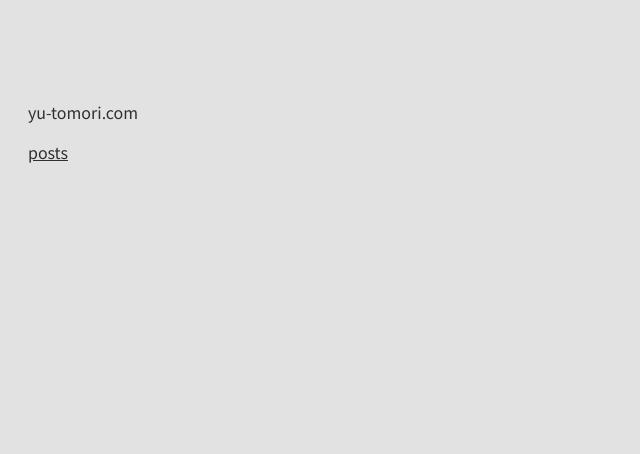
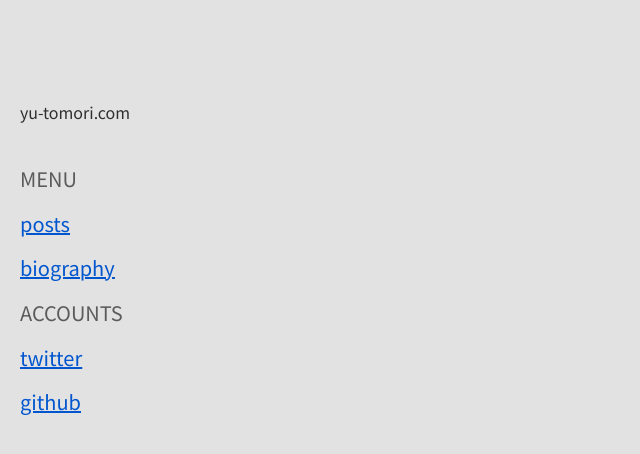
Before and after one commit to yu-tomori/yu-tomori.com, a React app: page / in a window 1280 px wide. Shown: the top 454 px of the page, without its empty margins (0-640 px from the left). Built offline with nearby package versions, Linux system fonts and the light colour scheme.

Commit message:
initialize git

```diff
--- a/public/style.css
+++ b/public/style.css
@@ -14,6 +14,11 @@
     /* space */
     --global-vertical-interval: 16px;
     --global-padding: 100px 20px;
+}
+
+* {
+    margin: 0;
+    padding: 0;
 }
 
 body {
--- a/src/components/Layout.js
+++ b/src/components/Layout.js
@@ -6,10 +6,15 @@ const Wrapper = styled.div`
     margin: var(--global-padding);
 `
 
+const Margin = styled.div`
+    height: 40px;
+`
+
 const Layout = ({children}) => {
     return (
         <Wrapper>
             <Breadcrumbs />
+            <Margin />
             {children}
         </Wrapper>
     )
--- a/src/pages/Home.js
+++ b/src/pages/Home.js
@@ -1,11 +1,56 @@
 import React from "react";
+import styled from "styled-components";
 import { NavLink } from "react-router-dom";
 import Layout from "../components/Layout.js";
+
+const Container = styled.div`
+    display: flex;
+    flex-direction: column;
+    gap: 16px;
+`
+
+const LinksContainer = styled.div`
+    display: flex;
+    flex-direction: column;
+    gap: 15px;
+`
+
+const SectionTitle = styled.p`
+    font-size: var(--text-large);
+    color: var(--gray);
+`
+
+const Link = styled.p`
+    color: var(--blue);
+    font-size: var(--text-large);
+    text-decoration: underline;
+    text-decoration-color: var(--blue);
+`
 
 const Home = () => {
     return (
         <Layout>
-            <NavLink to="posts">posts</NavLink>
+            <Container>
+            <SectionTitle>MENU</SectionTitle>
+            <LinksContainer>
+                <NavLink to="posts">
+                    <Link>posts</Link>
+                </NavLink>
+                <NavLink to="posts">
+                    <Link>biography</Link>
+                </NavLink>
+            </LinksContainer>
+
+            <SectionTitle>ACCOUNTS</SectionTitle>
+            <LinksContainer>
+                <NavLink to="posts">
+                    <Link>twitter</Link>
+                </NavLink>
+                <NavLink to="posts">
+                    <Link>github</Link>
+                </NavLink>
+            </LinksContainer>
+            </Container>
         </Layout>
     )
 }
```
